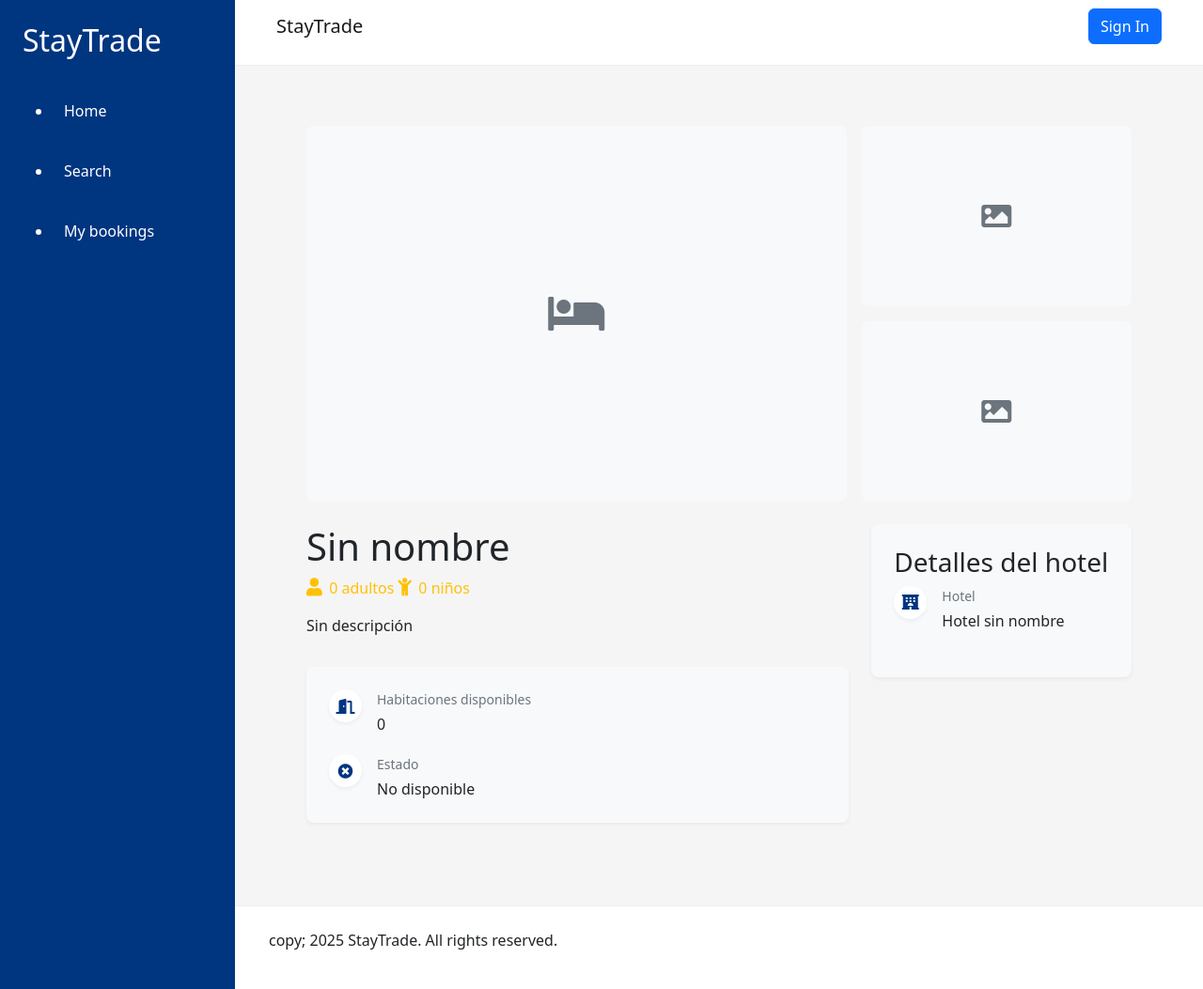
After one commit to villuis91/staytrade, a Django app: template staytrade/templates/providers/roomtype_detail.html in a window 1280 px wide. The commit adds this page. Shown: the whole page at 94% size. Run offline with Django 5.2, Linux system fonts and the light colour scheme; the template is opened without the code that fills it, so the values that code supplies are empty; some libraries are stand-ins or nearby versions.

Commit message:
Room Detail and list

```diff
--- a/staytrade/providers/models.py
+++ b/staytrade/providers/models.py
@@ -61,7 +61,11 @@ class Hotel(SoftDeletedTimestamped):
         help_text="Hotel's phone number.",
         null=True,
     )
-    text_location = models.CharField(verbose_name=_("Location"), help_text=_("The public location text"), max_length=255)
+    text_location = models.CharField(
+        verbose_name=_("Location"),
+        help_text=_("The public location text"),
+        max_length=255,
+    )
     # Pictures
     # Consider to use a model linked to Rooms with images +Calls but +elegant
     _upload_destine_root = "hotel-pictures/"
--- a/staytrade/static/css/main.css
+++ b/staytrade/static/css/main.css
@@ -343,3 +343,26 @@
 .action-buttons {
     gap: 0.5rem;
 }
+.no-image {
+    background-color: #f8f9fa;
+    display: flex;
+    align-items: center;
+    justify-content: center;
+    color: #6c757d;
+}
+
+.main-image.no-image {
+    height: 400px;
+}
+
+.no-image i {
+    font-size: 3rem;
+}
+
+.thumb-image.no-image {
+    height: calc((400px - 1rem) / 2);
+}
+
+.thumb-image.no-image i {
+    font-size: 2rem;
+}
--- a/staytrade/templates/providers/hotel_detail.html
+++ b/staytrade/templates/providers/hotel_detail.html
@@ -22,8 +22,8 @@
     <a href="{% url 'providers:hotel_update' hotel.id %}" class="btn btn-warning">
         <i class="fas fa-edit"></i> {% translate "Edit Hotel" %}
     </a>
-    <a href="{% url 'providers:room_type_create_wizard' hotel_id=hotel.id step=1 %}" class="btn btn-primary">
-        <i class="fas fa-add"></i> {% translate "Add room type" %}
+    <a href="{% url 'providers:my_hotel_rooms_list' hotel_id=hotel.id %}" class="btn btn-primary">
+        <i class="fas fa-add"></i> {% translate "Manage rooms" %}
     </a>
     <button class="btn btn-danger"
             data-bs-toggle="modal"
--- /dev/null
+++ b/staytrade/templates/providers/roomtype_detail.html
@@ -0,0 +1,134 @@
+{% extends 'base.html' %}
+{% load static %}
+
+{% block content %}
+<div class="content">
+    <div class="container">
+        <!-- Galería de Imágenes -->
+        <div class="hotel-gallery mb-4">
+            <div class="gallery-main">
+                {% if room_type.main_picture %}
+                    <img
+                        src="{{ room_type.main_picture.url }}"
+                        alt="{{ room_type.name }}"
+                        class="main-image"
+                        id="mainImage">
+                {% else %}
+                    <div class="main-image no-image">
+                        <i class="fas fa-bed"></i>
+                    </div>
+                {% endif %}
+            </div>
+            <div class="gallery-thumbs">
+                {% if room_type.secondary_picture %}
+                    <img
+                        src="{{ room_type.secondary_picture.url }}"
+                        class="thumb-image"
+                        onclick="document.getElementById('mainImage').src = this.src">
+                {% endif %}
+                {% if room_type.third_picture %}
+                    <img
+                        src="{{ room_type.third_picture.url }}"
+                        class="thumb-image"
+                        onclick="document.getElementById('mainImage').src = this.src">
+                {% endif %}
+                {% if not room_type.secondary_picture and not room_type.third_picture %}
+                    <div class="thumb-image no-image">
+                        <i class="fas fa-image"></i>
+                    </div>
+                    <div class="thumb-image no-image">
+                        <i class="fas fa-image"></i>
+                    </div>
+                {% endif %}
+            </div>
+        </div>
+
+        <!-- Información Principal -->
+        <div class="row">
+            <div class="col-md-8">
+                <div class="info-section">
+                    <h1>{{ room_type.name|default:"Sin nombre" }}</h1>
+                    <div class="hotel-stars">
+                        <i class="fas fa-user"></i> {{ room_type.adults_capacity|default:"0" }} adultos
+                        <i class="fas fa-child"></i> {{ room_type.children_capacity|default:"0" }} niños
+                    </div>
+                    <p class="mt-3">{{ room_type.description|default:"Sin descripción"|linebreaksbr }}</p>
+                </div>
+
+                <!-- Estado y Disponibilidad -->
+                <div class="contact-card mb-4">
+                    <div class="contact-info-list">
+                        <div class="contact-item">
+                            <div class="contact-icon">
+                                <i class="fas fa-door-open"></i>
+                            </div>
+                            <div class="contact-details">
+                                <span class="contact-label">Habitaciones disponibles</span>
+                                <span class="contact-value">{{ room_type.stock|default:"0" }}</span>
+                            </div>
+                        </div>
+                        <div class="contact-item">
+                            <div class="contact-icon">
+                                <i class="fas {% if room_type.is_available %}fa-check-circle{% else %}fa-times-circle{% endif %}"></i>
+                            </div>
+                            <div class="contact-details">
+                                <span class="contact-label">Estado</span>
+                                <span class="contact-value">
+                                    {% if room_type.is_available %}Disponible{% else %}No disponible{% endif %}
+                                </span>
+                            </div>
+                        </div>
+                    </div>
+                </div>
+
+                {% if room_type.internal_notes %}
+                <div class="contact-card mb-4">
+                    <h4>Notas internas</h4>
+                    <p class="mb-0">{{ room_type.internal_notes|linebreaksbr }}</p>
+                </div>
+                {% endif %}
+            </div>
+
+            <!-- Panel Lateral -->
+            <div class="col-md-4">
+                <div class="contact-card">
+                    <h3>Detalles del hotel</h3>
+                    <div class="contact-info-list">
+                        <div class="contact-item">
+                            <div class="contact-icon">
+                                <i class="fas fa-hotel"></i>
+                            </div>
+                            <div class="contact-details">
+                                <span class="contact-label">Hotel</span>
+                                <a href="{% url 'providers:hotel_detail' room_type.hotel.id %}" class="contact-value">
+                                    {{ room_type.hotel.name|default:"Hotel sin nombre" }}
+                                </a>
+                            </div>
+                        </div>
+                    </div>
+
+                    <!-- Botones de Acción -->
+                    <div class="action-buttons mt-4">
+                        {% if user.is_staff or user == room_type.created_by %}
+                        <a
+                            href="{% url 'providers:roomtype_update' room_type.id %}"
+                            class="btn btn-primary w-100">
+                            Editar
+                        </a>
+                        <button
+                            class="btn btn-danger w-100 mt-2"
+                            hx-delete="{% url 'providers:roomtype_delete' room_type.id %}"
+                            hx-confirm="¿Está seguro de eliminar este tipo de habitación?"
+                            hx-push-url="true"
+                            hx-target="body">
+                            Eliminar
+                        </button>
+                        {% endif %}
+                    </div>
+                </div>
+            </div>
+        </div>
+    </div>
+</div>
+
+{% endblock %}
```
Also changed, not shown: staytrade/providers/urls.py (+15 -4 lines), staytrade/providers/views.py (+64 -14 lines), staytrade/templates/providers/hotel_list.html (+19 -5 lines), staytrade/templates/providers/roomtypes_list.html (added, +174 -0 lines), staytrade/providers/migrations/0001_initial.py, staytrade/providers/migrations/0002_alter_hotel_google_maps_location_alter_hotel_name_and_more.py.
